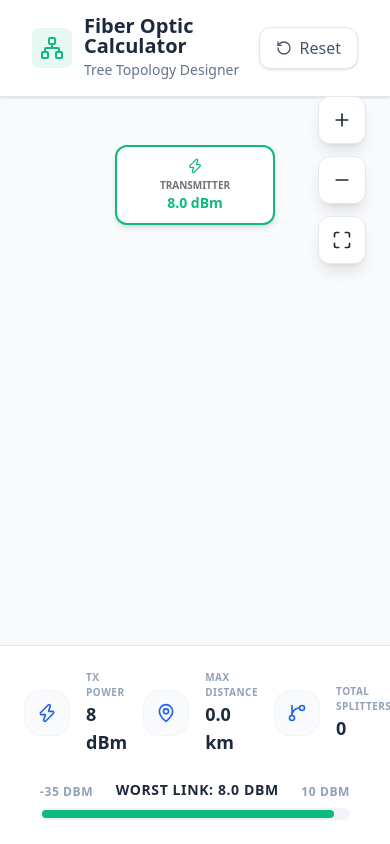
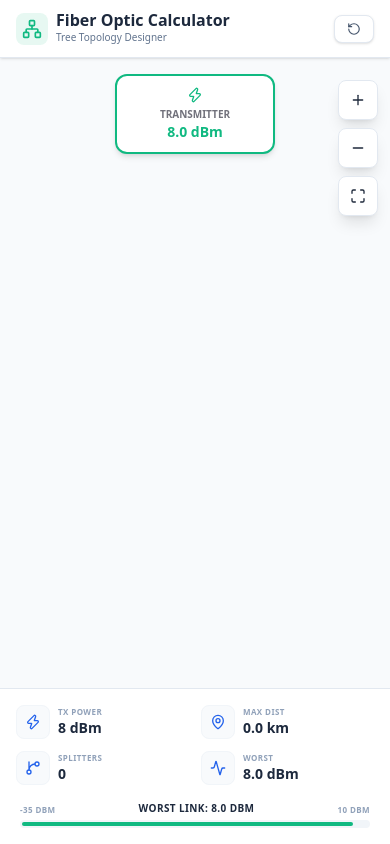
Before and after one commit to anwarmukhlis09-commits/fiber-tree-next, a Next.js app: page / in a window 390 px wide. Built offline with nearby package versions, Linux system fonts and the light colour scheme.

Commit message:
Optimize mobile UI for header, footer, and tree layout

```diff
--- a/src/app/page.tsx
+++ b/src/app/page.tsx
@@ -224,26 +224,28 @@ export default function Home() {
 
   return (
     <div className="flex flex-col h-screen bg-slate-50 overflow-hidden font-sans">
-      <header className="bg-white border-b border-slate-200 px-8 py-4 flex justify-between items-center z-10 shadow-sm">
-        <div className="flex items-center gap-3">
-          <div className="bg-success/10 p-2 rounded-lg text-success">
-            <Network className="w-6 h-6" />
+      {/* Header */}
+      <header className="bg-white border-b border-slate-200 px-4 md:px-8 py-3 md:py-4 flex justify-between items-center z-10 shadow-sm">
+        <div className="flex items-center gap-2 md:gap-3">
+          <div className="bg-success/10 p-1.5 md:p-2 rounded-lg text-success">
+            <Network className="w-5 h-5 md:w-6 md:h-6" />
           </div>
           <div>
-            <h1 className="text-xl font-bold text-slate-800 leading-none">Fiber Optic Calculator</h1>
-            <p className="text-sm text-slate-500 mt-1">Tree Topology Designer</p>
+            <h1 className="text-base md:text-xl font-bold text-slate-800 leading-none">Fiber Optic Calculator</h1>
+            <p className="text-[10px] md:text-sm text-slate-500 mt-0.5 md:mt-1">Tree Topology Designer</p>
           </div>
         </div>
         <button
           onClick={handleReset}
-          className="flex items-center gap-2 bg-white border border-slate-200 px-4 py-2 rounded-xl font-medium text-slate-600 hover:bg-slate-50 transition-colors shadow-sm"
+          className="flex items-center gap-1.5 md:gap-2 bg-white border border-slate-200 px-3 md:px-4 py-1.5 md:py-2 rounded-lg md:rounded-xl font-medium text-slate-600 hover:bg-slate-50 transition-colors shadow-sm text-sm"
         >
-          <RotateCcw className="w-4 h-4" />
-          Reset
+          <RotateCcw className="w-3.5 h-3.5 md:w-4 md:h-4" />
+          <span className="hidden sm:inline">Reset</span>
         </button>
       </header>
 
-      <main className="flex-1 relative overflow-auto p-12 flex justify-center scroll-smooth">
+      {/* Main Canvas */}
+      <main className="flex-1 relative overflow-auto p-4 md:p-12 flex justify-center scroll-smooth">
         <div
           ref={canvasRef}
           className="relative min-w-full min-h-full origin-top transition-transform duration-100 ease-out"
@@ -258,35 +260,37 @@ export default function Home() {
           </div>
         </div>
 
-        <div className="fixed right-6 top-24 flex flex-col gap-3 z-20">
-          <button onClick={() => setZoom(z => Math.min(2, z + 0.1))} className="w-12 h-12 bg-white border border-slate-200 rounded-xl flex items-center justify-center shadow-lg hover:text-primary transition-all">
-            <Plus className="w-5 h-5" />
+        {/* Zoom Controls */}
+        <div className="fixed right-3 md:right-6 top-20 md:top-24 flex flex-col gap-2 md:gap-3 z-20">
+          <button onClick={() => setZoom(z => Math.min(2, z + 0.1))} className="w-10 h-10 md:w-12 md:h-12 bg-white border border-slate-200 rounded-lg md:rounded-xl flex items-center justify-center shadow-lg hover:text-primary transition-all">
+            <Plus className="w-4 h-4 md:w-5 md:h-5" />
           </button>
-          <button onClick={() => setZoom(z => Math.max(0.3, z - 0.1))} className="w-12 h-12 bg-white border border-slate-200 rounded-xl flex items-center justify-center shadow-lg hover:text-primary transition-all">
-            <Minus className="w-5 h-5" />
+          <button onClick={() => setZoom(z => Math.max(0.3, z - 0.1))} className="w-10 h-10 md:w-12 md:h-12 bg-white border border-slate-200 rounded-lg md:rounded-xl flex items-center justify-center shadow-lg hover:text-primary transition-all">
+            <Minus className="w-4 h-4 md:w-5 md:h-5" />
           </button>
-          <button onClick={() => setZoom(1)} className="w-12 h-12 bg-white border border-slate-200 rounded-xl flex items-center justify-center shadow-lg hover:text-primary transition-all">
-            <Maximize className="w-5 h-5" />
+          <button onClick={() => setZoom(1)} className="w-10 h-10 md:w-12 md:h-12 bg-white border border-slate-200 rounded-lg md:rounded-xl flex items-center justify-center shadow-lg hover:text-primary transition-all">
+            <Maximize className="w-4 h-4 md:w-5 md:h-5" />
           </button>
         </div>
       </main>
 
-      <footer className="bg-white border-t border-slate-200 p-6 z-10">
-        <div className="max-w-5xl mx-auto flex flex-col gap-6">
-          <div className="flex justify-around items-center gap-4">
+      {/* Summary Panel */}
+      <footer className="bg-white border-t border-slate-200 p-4 md:p-6 z-10">
+        <div className="max-w-5xl mx-auto flex flex-col gap-4 md:gap-6">
+          <div className="grid grid-cols-2 md:flex md:justify-around items-center gap-3 md:gap-4">
             <SummaryCard Icon={Zap} title="TX Power" value={`${treeData.power} dBm`} />
-            <SummaryCard Icon={MapPin} title="Max Distance" value={`${summaryData.totalDist.toFixed(1)} km`} />
-            <SummaryCard Icon={GitBranch} title="Total Splitters" value={summaryData.totalSplitters} />
-            <SummaryCard Icon={Activity} title="Worst Loss" value={`${summaryData.worstPower.toFixed(1)} dBm`} />
+            <SummaryCard Icon={MapPin} title="Max Dist" value={`${summaryData.totalDist.toFixed(1)} km`} />
+            <SummaryCard Icon={GitBranch} title="Splitters" value={summaryData.totalSplitters} />
+            <SummaryCard Icon={Activity} title="Worst" value={`${summaryData.worstPower.toFixed(1)} dBm`} />
           </div>
 
-          <div className="px-4">
-            <div className="flex justify-between items-end mb-2 text-xs font-bold text-slate-400 uppercase tracking-wider">
+          <div className="px-1 md:px-4">
+            <div className="flex justify-between items-end mb-1 md:mb-2 text-[8px] md:text-xs font-bold text-slate-400 uppercase tracking-wider">
               <span>-35 dBm</span>
-              <span className="text-slate-800 text-sm">Worst Link: {summaryData.worstPower.toFixed(1)} dBm</span>
+              <span className="text-slate-800 text-[10px] md:text-sm">Worst Link: {summaryData.worstPower.toFixed(1)} dBm</span>
               <span>10 dBm</span>
             </div>
-            <div className="h-3 bg-slate-100 rounded-full overflow-hidden p-0.5">
+            <div className="h-2 md:h-3 bg-slate-100 rounded-full overflow-hidden p-0.5">
               <div
                 className={`h-full rounded-full transition-all duration-500 ${
                   summaryData.worstPower > -20 ? 'bg-success' : summaryData.worstPower > -27 ? 'bg-warning' : 'bg-danger'
@@ -298,11 +302,12 @@ export default function Home() {
         </div>
       </footer>
 
+      {/* Modal */}
       {isModalOpen && (
         <div className="fixed inset-0 bg-slate-900/40 backdrop-blur-sm z-[1000] flex items-center justify-center p-4">
-          <div className="bg-white w-full max-w-md rounded-3xl p-8 shadow-2xl animate-in fade-in zoom-in duration-200">
-            <div className="flex justify-between items-center mb-6">
-              <h2 className="text-2xl font-bold text-slate-800">
+          <div className="bg-white w-full max-w-md rounded-2xl md:rounded-3xl p-6 md:p-8 shadow-2xl animate-in fade-in zoom-in duration-200 overflow-y-auto max-h-[90vh]">
+            <div className="flex justify-between items-center mb-4 md:mb-6">
+              <h2 className="text-xl md:text-2xl font-bold text-slate-800">
                 {editingNode?.type === 'olt' ? 'Transmitter Config' : 'Splitter Config'}
               </h2>
               <button onClick={() => setIsModalOpen(false)} className="text-slate-400 hover:text-slate-600">
@@ -310,35 +315,35 @@ export default function Home() {
               </button>
             </div>
 
-            <div className="space-y-5">
+            <div className="space-y-4 md:space-y-5">
               <div>
-                <label className="block text-sm font-semibold text-slate-600 mb-2">Node Name</label>
+                <label className="block text-sm font-semibold text-slate-600 mb-1.5 md:mb-2">Node Name</label>
                 <input
                   type="text"
                   value={formData.name}
                   onChange={e => setFormData({...formData, name: e.target.value})}
-                  className="w-full px-4 py-3 bg-slate-50 border border-slate-200 rounded-xl outline-none focus:border-primary transition-colors"
+                  className="w-full px-3 md:px-4 py-2.5 md:py-3 bg-slate-50 border border-slate-200 rounded-lg md:rounded-xl outline-none focus:border-primary transition-colors"
                 />
               </div>
 
               {editingNode?.type === 'olt' && (
                 <div>
-                  <label className="block text-sm font-semibold text-slate-600 mb-2">Power Output (dBm)</label>
+                  <label className="block text-sm font-semibold text-slate-600 mb-1.5 md:mb-2">Power Output (dBm)</label>
                   <input
                     type="number"
                     value={formData.power}
                     onChange={e => setFormData({...formData, power: parseFloat(e.target.value)})}
-                    className="w-full px-4 py-3 bg-slate-50 border border-slate-200 rounded-xl outline-none focus:border-primary"
+                    className="w-full px-3 md:px-4 py-2.5 md:py-3 bg-slate-50 border border-slate-200 rounded-lg md:rounded-xl outline-none focus:border-primary"
                   />
                 </div>
               )}
 
               <div>
-                <label className="block text-sm font-semibold text-slate-600 mb-2">Splitter Ratio</label>
+                <label className="block text-sm font-semibold text-slate-600 mb-1.5 md:mb-2">Splitter Ratio</label>
                 <select
                   value={formData.ratio}
                   onChange={e => setFormData({...formData, ratio: e.target.value})}
-                  className="w-full px-4 py-3 bg-slate-50 border border-slate-200 rounded-xl outline-none focus:border-primary"
+                  className="w-full px-3 md:px-4 py-2.5 md:py-3 bg-slate-50 border border-slate-200 rounded-lg md:rounded-xl outline-none focus:border-primary"
                 >
                   <option value="1">No Splitter (1:1)</option>
                   <option value="2">1:2 (-3.5 dB)</option>
@@ -352,11 +357,11 @@ export default function Home() {
 
               {formData.ratio === 'unbalanced' && (
                 <div>
-                  <label className="block text-sm font-semibold text-slate-600 mb-2">Unbalanced Ratio (%)</label>
+                  <label className="block text-sm font-semibold text-slate-600 mb-1.5 md:mb-2">Unbalanced Ratio (%)</label>
                   <select
                     value={formData.percentage}
                     onChange={e => setFormData({...formData, percentage: parseInt(e.target.value)})}
-                    className="w-full px-4 py-3 bg-slate-50 border border-slate-200 rounded-xl outline-none focus:border-primary"
+                    className="w-full px-3 md:px-4 py-2.5 md:py-3 bg-slate-50 border border-slate-200 rounded-lg md:rounded-xl outline-none focus:border-primary"
                   >
                     {[1,2,3,4,5,6,7,8,9,10,15,20,25,30,35,40,45,50].map(p => (
                       <option key={p} value={p}>{p < 10 ? `0${p}` : p}:{100-p}</option>
@@ -367,36 +372,37 @@ export default function Home() {
 
               {editingNode?.type !== 'olt' && (
                 <div>
-                  <label className="block text-sm font-semibold text-slate-600 mb-2">Distance from Parent (km)</label>
+                  <label className="block text-sm font-semibold text-slate-600 mb-1.5 md:mb-2">Distance from Parent (km)</label>
                   <input
                     type="number"
                     value={formData.distance}
                     onChange={e => setFormData({...formData, distance: parseFloat(e.target.value)})}
-                    className="w-full px-4 py-3 bg-slate-50 border border-slate-200 rounded-xl outline-none focus:border-primary"
+                    className="w-full px-3 md:px-4 py-2.5 md:py-3 bg-slate-50 border border-slate-200 rounded-lg md:rounded-xl outline-none focus:border-primary"
                   />
-                  <p className="text-xs text-slate-400 mt-1">Cable Loss: -{(formData.distance * LOSS_PER_KM).toFixed(2)} dB</p>
+                  <p className="text-[10px] md:text-xs text-slate-400 mt-1">Cable Loss: -{(formData.distance * LOSS_PER_KM).toFixed(2)} dB</p>
                 </div>
               )}
             </div>
 
-            <div className="flex gap-4 mt-8">
+            <div className="flex gap-2 md:gap-4 mt-6 md:mt-8">
               <button
                 onClick={() => setIsModalOpen(false)}
-                className="flex-1 px-6 py-3 bg-slate-100 text-slate-600 font-bold rounded-xl hover:bg-slate-200 transition-colors"
+                className="flex-1 px-4 md:px-6 py-2.5 md:py-3 bg-slate-100 text-slate-600 font-bold rounded-lg md:rounded-xl hover:bg-slate-200 transition-colors text-sm md:text-base"
               >
                 Cancel
               </button>
               {editingNode?.type !== 'olt' && (
                 <button
                   onClick={deleteNode}
-                  className="px-6 py-3 bg-danger/10 text-danger font-bold rounded-xl hover:bg-danger/20 transition-colors"
+                  className="px-4 md:px-6 py-2.5 md:py-3 bg-danger/10 text-danger font-bold rounded-lg md:rounded-xl hover:bg-danger/20 transition-colors text-sm md:text-base"
                 >
-                  Delete
+                  <span className="md:hidden"><X className="w-5 h-5"/></span>
+                  <span className="hidden md:inline">Delete</span>
                 </button>
               )}
               <button
                 onClick={saveNode}
-                className="flex-1 px-6 py-3 bg-primary text-white font-bold rounded-xl hover:bg-primary-dark transition-colors shadow-lg shadow-primary/20"
+                className="flex-1 px-4 md:px-6 py-2.5 md:py-3 bg-primary text-white font-bold rounded-lg md:rounded-xl hover:bg-primary-dark transition-colors shadow-lg shadow-primary/20 text-sm md:text-base"
               >
                 Save
               </button>
@@ -410,13 +416,13 @@ export default function Home() {
 
 function SummaryCard({ Icon, title, value }: { Icon: LucideIcon, title: string, value: any }) {
   return (
-    <div className="flex items-center gap-4">
-      <div className="p-3 bg-slate-50 rounded-2xl text-primary border border-slate-100">
-        <Icon className="w-5 h-5" />
+    <div className="flex items-center gap-2 md:gap-4">
+      <div className="p-2 md:p-3 bg-slate-50 rounded-lg md:rounded-2xl text-primary border border-slate-100">
+        <Icon className="w-4 h-4 md:w-5 md:h-5" />
       </div>
       <div>
-        <h4 className="text-[10px] font-bold text-slate-400 uppercase tracking-wider">{title}</h4>
-        <p className="text-lg font-extrabold text-slate-800">{value}</p>
+        <h4 className="text-[8px] md:text-[10px] font-bold text-slate-400 uppercase tracking-wider">{title}</h4>
+        <p className="text-sm md:text-lg font-extrabold text-slate-800">{value}</p>
       </div>
     </div>
   );
```
Also changed, not shown: src/app/globals.css (+9 -2 lines).
